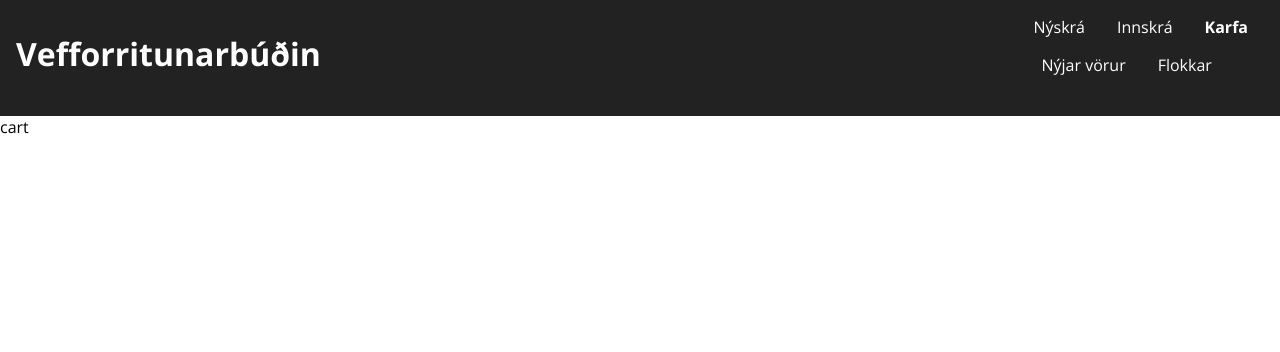
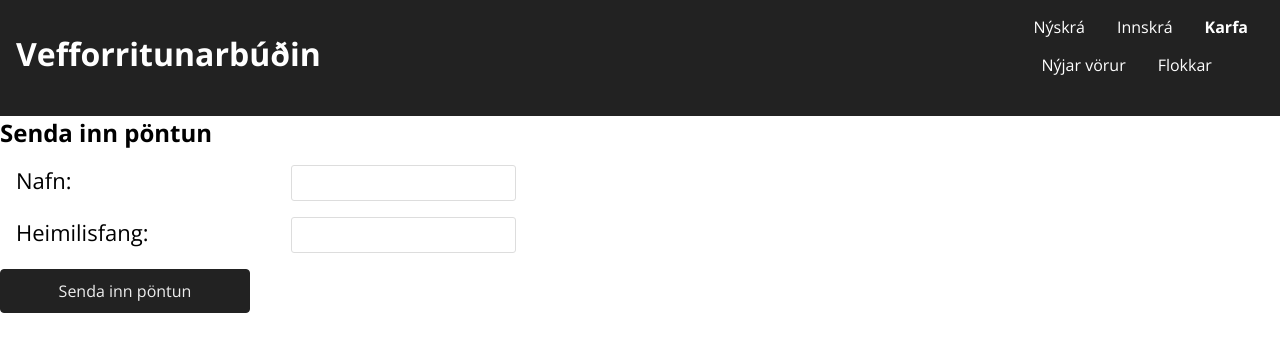
Before and after one commit to bjorgvinhall/Vefforritun2_Hopverkefni2, a React (Create React App) app: page /cart in a window 1280 px wide. Shown: the top 352 px of the page. Built offline with nearby package versions, Linux system fonts and the light colour scheme.

Commit message:
Setja upp form á cart síðu

```diff
--- a/src/routes/cart/Cart.tsx
+++ b/src/routes/cart/Cart.tsx
@@ -1,9 +1,66 @@
-import React from 'react';
+import React, { useState } from 'react';
 
 import './Cart.scss';
+import Button from '../../components/button/Button';
+import Input from '../../components/input/Input'
+import { Ierrors } from '../../api/types';
 
 export default function Cart() {
+  const [data, setData] = useState({ name: '', address: '' });
+  const [loading, setLoading] = useState(false);
+  const [errors, setErrors] = useState([] as Ierrors[]);
+
+/*   async function onSubmit(){
+    setLoading(true);
+    setErrors([]);
+    const result = await registerUser(data.user, data.password, data.email);
+
+    if (!result.success) {
+      await setErrors(result.result);
+      setLoading(false);
+      return;
+    } else {
+      //Virkar ekki
+      return <Redirect to='/'/>
+    }
+    setLoading(false);
+
+  } */
+
+  function onChangeName(e: any){
+    setData({
+      ...data,
+      name: e.target.value,
+    });
+  }
+
+  function onChangeAddress(e: any){
+    setData({
+      ...data,
+      name: e.target.value,
+    });
+  }
+
   return (
-    <p>cart</p>
+    <div className={'shipping'} >
+      <h2>Senda inn pöntun</h2>
+      <div className={'shipping__form'}>
+        <Input
+          label={'Nafn:'}
+          onChange={onChangeName}>
+        </Input>
+        <Input
+          label={'Heimilisfang:'}
+          onChange={onChangeAddress}>
+        </Input>
+      </div>
+      <div className="shipping__button">
+        <Button
+          // onClick={onSubmit}
+        >
+          Senda inn pöntun
+        </Button>
+    </div>
+    </div>
   );
 }
```
